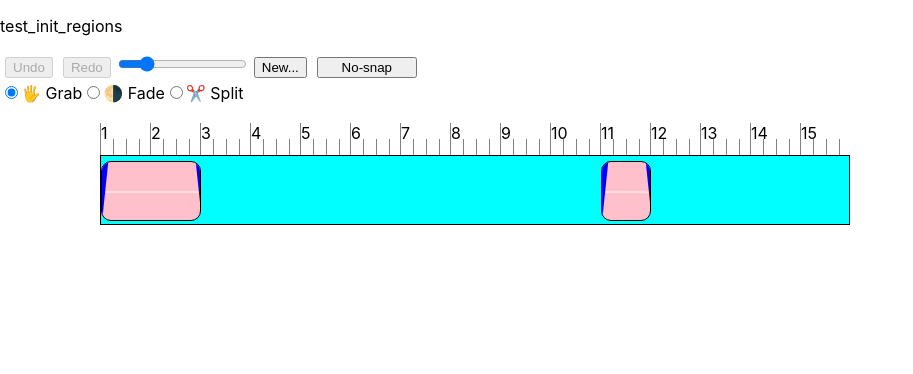
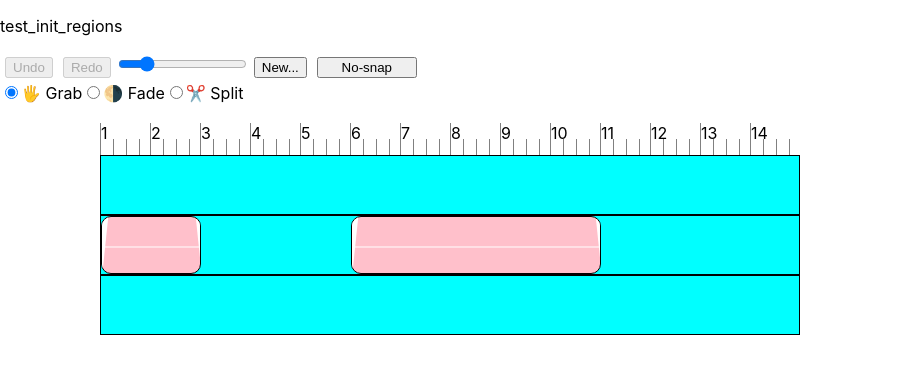
Before and after one commit to purewack/melonJuice-web, a React (Create React App) app: page / in a window 1280 px wide. Shown: the top 374 px of the page, without its empty margins (0-913 px from the left). Built offline with nearby package versions, Linux system fonts and the light colour scheme.

Commit message:
visual region drag to tracks

```diff
--- a/src/App.js
+++ b/src/App.js
@@ -267,7 +267,7 @@ function App() {
 
   const [begun, setBegun] = useState(false)
   const [songMeasures, setSongMeasures] = useState(16)
-  const [editorStats, setEditorStats] = useState({snapGrain:null, barLength:50, toolMode:'grab'})
+  const [editorStats, setEditorStats] = useState({snapGrain:null, barLength:50, trackHeight:60, toolMode:'grab'})
   const [tracks, tracksDispatch] = useReducer(tracksReducer)
   const [songTitle, setSongTitle] = useState('')
   const undoButtonRef = useRef()
@@ -277,20 +277,20 @@ function App() {
     if(!begun) {
       let ttt = [
         AudioEngine.newTrack(),
-        //AudioEngine.newTrack(),
-        //AudioEngine.newTrack(),
+        AudioEngine.newTrack(),
+        AudioEngine.newTrack(),
       ]
 
-      ttt[0].regions = AudioEngine.setRegions([
-        AudioEngine.newRegion(newid(),10,1),
+      // ttt[0].regions = AudioEngine.setRegions([
+      //   AudioEngine.newRegion(newid(),10,1),
+      //   AudioEngine.newRegion(newid(),0,2),
+      //   //AudioEngine.newRegion(newid(),3,4),
+      // ])
+
+      ttt[1].regions =  AudioEngine.setRegions([
         AudioEngine.newRegion(newid(),0,2),
-        //AudioEngine.newRegion(newid(),3,4),
+        AudioEngine.newRegion(newid(),5,5),
       ])
-
-      // ttt[1].regions =  AudioEngine.setRegions([
-      //   AudioEngine.newRegion(newid(),0,2),
-      //   AudioEngine.newRegion(newid(),5,5),
-      // ])
 
       // ttt[2].regions =  AudioEngine.setRegions([
       //   AudioEngine.newRegion(newid(),1,10),
@@ -309,6 +309,8 @@ function App() {
     console.log(tracks)
     //setEditorStats({...editorStats,lastMoveLegal:tracks.lastMoveLegal})
 
+
+    //calc song length based on longest most further away clip
     let sm = 0
     tracks.current.forEach(t => {
       if(t.regions.length){
@@ -410,14 +412,15 @@ function App() {
       <br/>
 
       <AudioField songMeasures={songMeasures ? songMeasures : 16} editorStats={editorStats}>
-        {tracks.current.map((track,i) => {
-          return <AudioTrack key={i} id={track.id}>
+        {tracks.current.map((track,i,tt) => {
+          return <AudioTrack key={i} id={track.id} editorStats={editorStats}>
             {track.regions.map((r,j,a) => {
               return <AudioRegion
                   key={j}
                   region={r}
                   prevRegion={j>0 ? a[j-1] : null}
                   nextRegion={j<a.length-1 ? a[j+1] : null}
+                  trackInfo={{idx:i, max:tt.length}}
                   tracksDispatch={tracksDispatch}
                   editorStats={editorStats}
               />
--- a/src/components/AudioField.js
+++ b/src/components/AudioField.js
@@ -36,7 +36,7 @@ import {useState,useEffect} from 'react'
 import { useRenders } from '../Util'
 
 const AudioField = ({ songMeasures, timer, editorStats ,children}) => {
-    useRenders('FIELD', 'red')
+    //useRenders('FIELD', 'red')
 
     const [bars, setBars] = useState()
     useEffect(()=>{
--- a/src/components/AudioRegion.js
+++ b/src/components/AudioRegion.js
@@ -2,7 +2,7 @@ import './components.css';
 import {useState,useEffect,useRef} from 'react'
 import { logcss, useRenders } from '../Util';
 
-const AudioRegion = ({region, prevRegion, nextRegion, tracksDispatch, editorStats})=>{
+const AudioRegion = ({region, prevRegion, nextRegion, trackInfo, tracksDispatch, editorStats})=>{
 
   const [rOffset, setrOffset] = useState()
   const [rDuration, setRDuration] = useState()
@@ -13,17 +13,17 @@ const AudioRegion = ({region, prevRegion, nextRegion, tracksDispatch, editorStat
   const [fadeIn, setFadeIn] = useState(0)
   const [fadeOut, setFadeOut] = useState(0)
   const [handleHitbox, setHandleHitbox] = useState(null)
+  const [maxHeight, setMaxHeight] = useState(0)
+  const [dragVOffset, setDragVOffset] = useState(0)
   const [cutPos , setCutPos] = useState(null)
   const [isHovering, setIsHovering] = useState(false)
+  const [isHovered, setIsHovered] = useState(false)
   const regionStatsPrev = useRef()
-  const resizeArea = 10;
-  const audioRegionRef = useRef()
-  const [height, setHeight] = useState(0)
+  const resizeHandleArea = 10;
 
-  console.log(`id:${region.regionId} off:${region.rOffset}`)
-  //useRenders(region.regionId,'yellow')
 
   useEffect(()=>{
+    setDragVOffset(0)
     setrOffset(editorStats.barLength*region.rOffset)
     setRDuration(editorStats.barLength*region.rDuration)
     setRBOffset(editorStats.barLength*region.bOffset)
@@ -32,12 +32,15 @@ const AudioRegion = ({region, prevRegion, nextRegion, tracksDispatch, editorStat
     setFadeOut(region.rFadeOut*editorStats.barLength)
     // setFadeIn(100)
     // setFadeOut(30)
-    console.log({lbl:'new region/editorStats',region})
+    setMaxHeight(editorStats.trackHeight)
+
   },[region,editorStats])
 
-  useEffect(()=>{
-    setHeight(audioRegionRef.current ? audioRegionRef.current.getBoundingClientRect().height : 0)
-  },[audioRegionRef])
+  const snapVCalc = (ll)=>{
+    let b = (maxHeight)
+    let l = Math.floor(ll/b)*b
+    return l;
+  }
 
   const snapCalc = (ll)=>{
     if(editorStats.snapGrain){
@@ -53,7 +56,7 @@ const AudioRegion = ({region, prevRegion, nextRegion, tracksDispatch, editorStat
     const n = nextRegion ?  nextRegion.rOffset*editorStats.barLength : null
     const offsetPrev = p ? s - p : null
     const offsetNext = n ? n - e : null
-    console.log({s,e,offsetPrev,offsetNext})
+    //console.log({s,e,offsetPrev,offsetNext})
     return (offsetPrev >= 0 && offsetNext >= 0)
   }
 
@@ -70,12 +73,16 @@ const AudioRegion = ({region, prevRegion, nextRegion, tracksDispatch, editorStat
   const duringAdjust = (type,pointer)=>{
 
     const r = regionStatsPrev.current
-    regionStatsPrev.current.cursorDelta += pointer
-    const delta = (type === 'touch' ? (pointer-regionStatsPrev.current.cursorInitial) : regionStatsPrev.current.cursorDelta )
+    regionStatsPrev.current.cursorDelta.x = pointer.x - regionStatsPrev.current.cursorInitial.x
+    regionStatsPrev.current.cursorDelta.y = pointer.y - regionStatsPrev.current.cursorInitial.y
+    const deltax = regionStatsPrev.current.cursorDelta.x
+    const deltay = regionStatsPrev.current.cursorDelta.y
+    // console.log({deltax,deltay:snapVCalc(deltay)})
+    // const delta = (type === 'touch' ? (pointer-regionStatsPrev.current.cursorInitial) : regionStatsPrev.current.cursorDelta )
 
     switch (r.target) {
       case 'EndHandle':{
-          const d = snapCalc(r.right + delta) - r.left
+          const d = snapCalc(r.right + deltax) - r.left
           const max = (rBDuration-rBOffset)
           if(d <= max && isNeighbourClear(r.left,d+r.left)){
             setRDuration(d)
@@ -85,10 +92,10 @@ const AudioRegion = ({region, prevRegion, nextRegion, tracksDispatch, editorStat
         break;
 
       case 'StartHandle':{
-          const d = snapCalc(r.left + delta)
+          const d = snapCalc(r.left + deltax)
           const o = r.rrbo+(d-r.left)
 
-          if( d >= 0 && o >= 0 && d < r.right-resizeArea && isNeighbourClear(d,r.right)){
+          if( d >= 0 && o >= 0 && d < r.right-resizeHandleArea && isNeighbourClear(d,r.right)){
             regionStatsPrev.current.rbo = o
             setRBOffset(o)
             setrOffset(d)
@@ -101,19 +108,26 @@ const AudioRegion = ({region, prevRegion, nextRegion, tracksDispatch, editorStat
         break;
 
       default:
-        const o = snapCalc(r.left + delta)
+        const o = snapCalc(r.left + deltax)
         // if(o >= 0 && isNeighbourClear(o,o+rDuration)) {
         if(o >= 0) {
           setrOffset(o)
           regionStatsPrev.current.rOffset = o
         }
-        break;
+
+        const voff = snapVCalc(deltay)
+        const tidx = (dragVOffset+voff) / editorStats.trackHeight
+        console.log(trackInfo)
+        if(tidx + trackInfo.idx >= 0 && tidx + tidx + trackInfo.idx <= trackInfo.max)
+        setDragVOffset(voff)
+        regionStatsPrev.current.dragVOffset = voff
+      break;
     }
   }
 
   const mouseup = (e)=>{e.preventDefault();  endAdjust('mouse')}
-  const mousemove = (e)=>{e.preventDefault();  duringAdjust('mouse',e.movementX)}
-  const touchmove = (e)=>{e.preventDefault();  duringAdjust('touch',e.touches[0].pageX)}
+  const mousemove = (e)=>{e.preventDefault(); duringAdjust('mouse',{x:e.clientX, y:e.clientY})}
+  const touchmove = (e)=>{e.preventDefault();  duringAdjust('touch',{x:e.touches[0].clientX, y:e.touches[0].clientY})}
   const touchup = (e)=>{endAdjust('touch')}
 
   const startAdjust = (type,target,cursorInitial)=>{
@@ -128,7 +142,8 @@ const AudioRegion = ({region, prevRegion, nextRegion, tracksDispatch, editorStat
       rOffset:rOffset,
       rDuration:rDuration,
       rBOffset:rBOffset,
-      cursorDelta:0,
+      dragVOffset:0,
+      cursorDelta:{x:0,y:0},
       cursorInitial,
     }
 
@@ -161,8 +176,9 @@ const AudioRegion = ({region, prevRegion, nextRegion, tracksDispatch, editorStat
     const d = regionStatsPrev.current.rDuration/editorStats.barLength;
     const o = regionStatsPrev.current.rBOffset/editorStats.barLength;
     const newRegion = {...region, rOffset:s, rDuration:d, bOffset:o}
-
-    tracksDispatch({type:'update_region', updatedRegion:newRegion})
+    let newTrack = null
+    if(regionStatsPrev.current.dragVOffset) newTrack = Math.floor(regionStatsPrev.current.dragVOffset / editorStats.trackHeight)
+    tracksDispatch({type:'update_region', updatedRegion:newRegion, jumpRelativeTracks:newTrack})
   }
 
   // const cancelEdit = (e)=>{
@@ -174,29 +190,28 @@ const AudioRegion = ({region, prevRegion, nextRegion, tracksDispatch, editorStat
 
   return(<>
   <div
-    ref={audioRegionRef}
-    style={{width: rDuration, left: rOffset}}
+    style={{height:'100%', width: rDuration, left: rOffset, top:dragVOffset}}
     className={
       editorStats.toolMode === 'cut' ? 'AudioRegion AudioRegionCut' :
-      (handleHitbox ? 'AudioRegion AudioRegionDrag' : 'AudioRegion')
+      (handleHitbox || isHovered ? 'AudioRegion AudioRegionDrag' : 'AudioRegion')
     }
-    onMouseDown={editorStats.toolMode === 'grab' ? (e)=>{startAdjust('mouse',e.target.className,0)} : cutCommit}
+    onMouseDown={editorStats.toolMode === 'grab' ? (e)=>{startAdjust('mouse', e.target.className, {x:e.clientX,y:e.clientY})} : cutCommit}
     onMouseMove={editorStats.toolMode === 'cut' ? cutHover : null}
     onMouseEnter={editorStats.toolMode === 'cut' ? (e)=>{setCutPos(null)} : (e)=>{setIsHovering(true)}}
     onMouseLeave={editorStats.toolMode === 'cut' ? (e)=>{setCutPos(null)}  : (e)=>{setIsHovering(false)}}
-    // onTouchStart={(e=>{startAdjust('touch',e.target.className,e.touches[0].pageX)})}
+    // onTouchStart={(e=>{startAdjust( 'touch',e.target.className,{ x:e.touches[0].clientX, y:touches[0].clientY } )})}
     >
-    <svg style={{pointerEvents:"none"}} width={rDuration} height={height}>
-      <line x1={0} x2={rDuration-1} y1={height/2} y2={height/2} stroke="white"></line>
-      <polygon points={`0,0 0,${height} ${fadeIn},0`} fill="blue"></polygon>
-      <polygon points={`${rDuration},0 ${rDuration},${height} ${rDuration - (fadeOut)},0`} fill="blue"></polygon>
+    <svg style={{pointerEvents:"none"}} width={rDuration} height={maxHeight}>
+      <line x1={0} x2={rDuration-1} y1={maxHeight/2} y2={maxHeight/2} stroke="white"></line>
+      <polygon points={`0,0 0,${maxHeight} ${fadeIn},0`} fill="white"></polygon>
+      <polygon points={`${rDuration},0 ${rDuration},${maxHeight} ${rDuration - (fadeOut)},0`} fill="white"></polygon>
 
     </svg>
-    {editorStats.toolMode === 'grab' && isHovering && <span className='StartHandle' style={{width:resizeArea}}>|</span>}
+    {editorStats.toolMode === 'grab' && isHovering && <span className='StartHandle' style={{width:resizeHandleArea}}>|</span>}
       {/* <span style={{pointerEvents:'none'}}>
         {`${prevRegion && prevRegion.regionId.slice(-2)} < ${region.regionId.slice(-2)} > ${nextRegion && nextRegion.regionId.slice(-2)}`}
       </span> */}
-    {editorStats.toolMode === 'grab' && isHovering && <span className='EndHandle' style={{width:resizeArea}}>|</span> }
+    {editorStats.toolMode === 'grab' && isHovering && <span className='EndHandle' style={{width:resizeHandleArea}}>|</span> }
   </div>
 
   {
--- a/src/components/AudioTrack.js
+++ b/src/components/AudioTrack.js
@@ -1,11 +1,11 @@
 import { useRenders } from '../Util';
 import './components.css';
 
-const AudioTrack = ({id, armedId, children})=>{
+const AudioTrack = ({id, armedId, children, editorStats})=>{
 
-    useRenders(id,'blue')
+    //useRenders(id,'blue')
 
-    return(<div className={armedId === id ? 'AudioTrack AudioTrackArmed' : 'AudioTrack'}>
+    return(<div style={{height:editorStats.trackHeight}} className={armedId === id ? 'AudioTrack AudioTrackArmed' : 'AudioTrack'}>
         {children}
     </div>)
 }
--- a/src/components/components.css
+++ b/src/components/components.css
@@ -7,9 +7,6 @@ html{
 
 .AudioRegion{
     position:absolute;
-    height:60px;
-    margin-top: 5px;
-    margin-bottom: 5px;
     background:pink;
     border: solid black 1px;
     display:flex;
@@ -19,14 +16,13 @@ html{
     overflow: hidden;
     border-radius: 10px;
 }
- svg {
+svg {
     position: absolute;
     left:0;
     top:0;
 }
 .AudioRegionCutIndicator {
     position: absolute;
-    height:70px;
     border-left: solid red 2px;
     z-index: 10;
     pointer-events: none;
@@ -37,6 +33,7 @@ html{
     background:rgba(255, 58, 245, 0.178);
     border-width:2px;
     border-style:dashed;
+    height:100%;
 }
 .AudioRegionGhostBuffer{
     pointer-events: none;
@@ -44,6 +41,7 @@ html{
     background:rgba(83, 184, 0, 0.5);
     border-width:2px;
     border-style:dashed;
+    height:100%;
 }
 .AudioRegionDrag{
     background:red;
@@ -76,7 +74,6 @@ html{
     white-space: nowrap;
     position:relative;
     width:100%;
-    height:70px;
 }
 
 .EditorField{
@@ -107,7 +104,6 @@ html{
     display:inline-block;
     position: sticky;
     left:0;
-    height:50px;
     display:flex;
     justify-content: center;
     align-items: center;
@@ -121,7 +117,6 @@ html{
     position: absolute;
     left: 100%;
     flex-direction: row;
-    height:50px;
     overflow: hidden;
 }
 .TrackTool:hover .TrackToolHelper{
```
